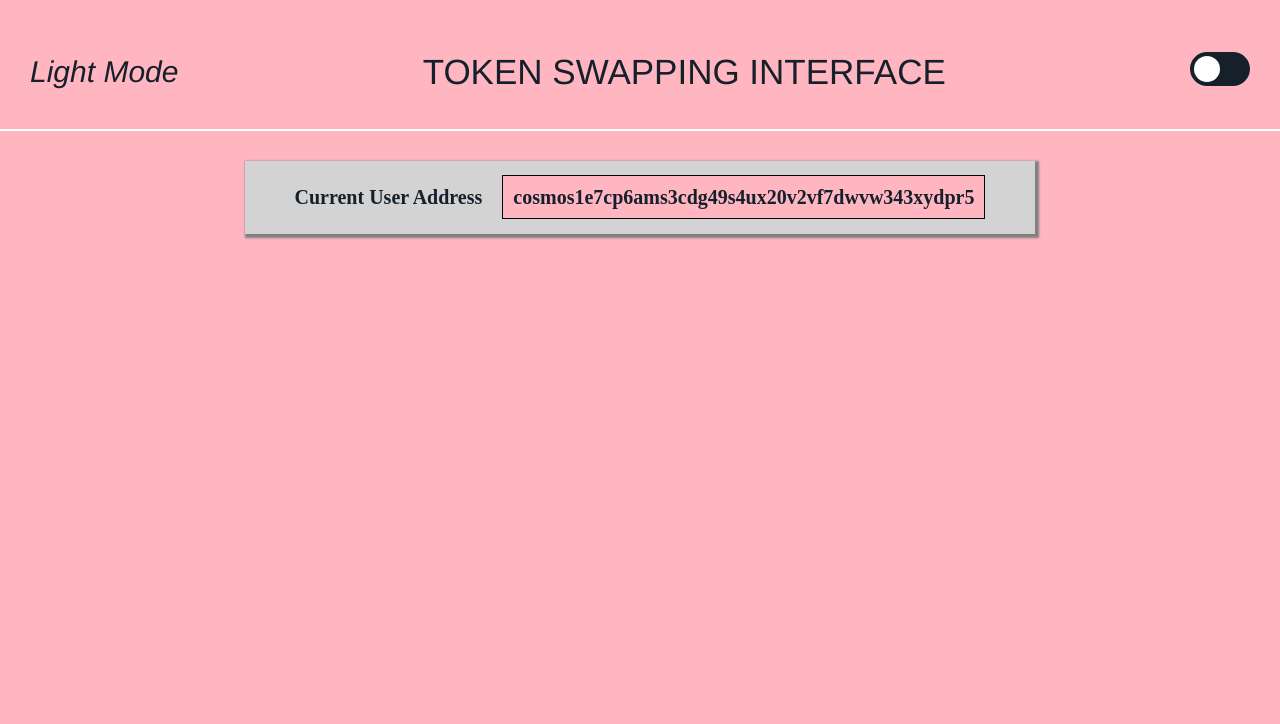
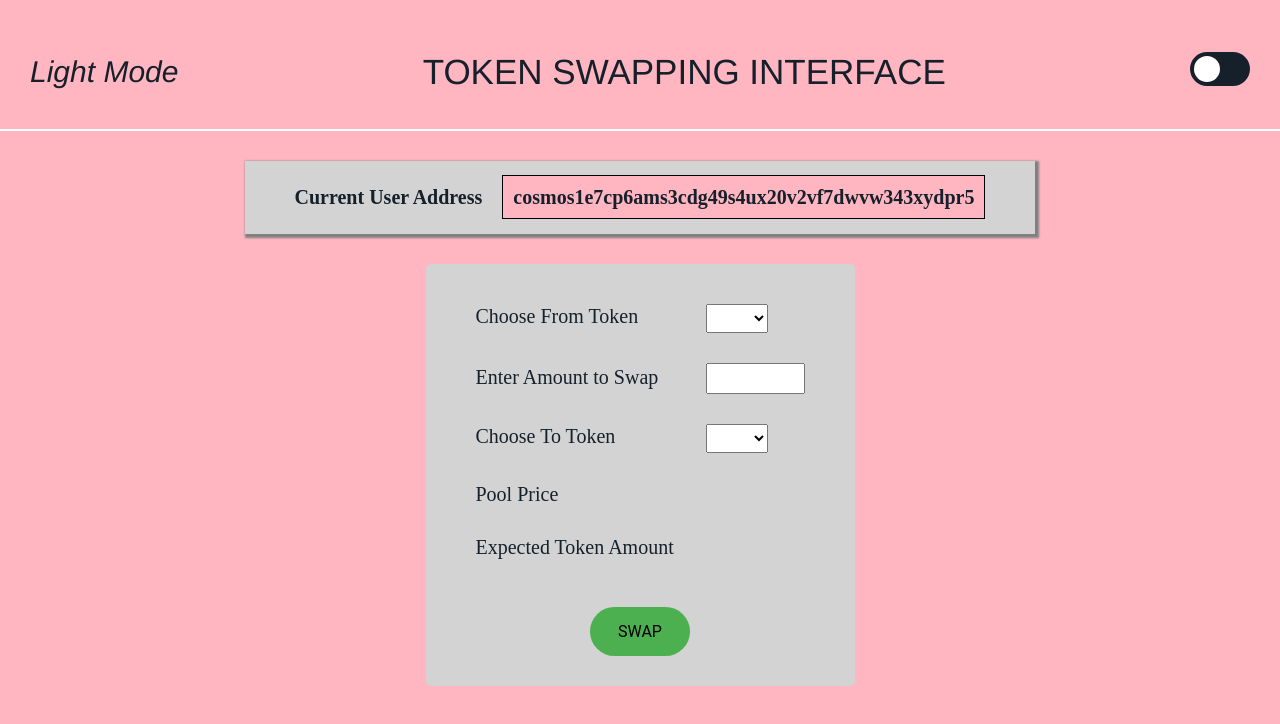
Before and after one commit to saranyavinjarapu/TokenSwappingInterface, a Vue app: page / in a window 1280 px wide. Shown: the top 724 px of the page. Built offline with nearby package versions, Linux system fonts and the light colour scheme; the HTML template or start-up script is replaced by a standard one.

Commit message:
added token swap component with necessary form fields and swap button and add the component to home view

```diff
--- /dev/null
+++ b/src/components/TokenSwap.vue
@@ -0,0 +1,100 @@
+<template>
+  <div class="tokenswap">
+    <form ref="tokenswapform" @submit.prevent="false">
+      <div>
+        <label>Choose From Token</label>
+        <select v-model="selectFromToken"></select>
+      </div>
+      <div>
+        <label>Enter Amount to Swap</label>
+        <input type="number" v-model="swapAmount" />
+      </div>
+      <div>
+        <label>Choose To Token</label>
+        <select v-model="selectToToken"></select>
+      </div>
+      <div>
+        <label>Pool Price</label>
+      </div>
+      <div>
+        <label>Expected Token Amount</label>
+      </div>
+      <br />
+      <div class="button_container">
+        <button type="submit">SWAP</button>
+      </div>
+    </form>
+  </div>
+</template>
+
+<script lang="ts">
+import { defineComponent } from 'vue';
+
+export default defineComponent({
+  name: 'TokenSwap',
+  data() {
+    return {
+      selectFromToken: '',
+      swapAmount: '',
+      selectToToken: ''
+    };
+  }
+});
+</script>
+
+<style scoped lang="scss">
+.tokenswap {
+  padding: 20px 50px 0px 50px;
+  margin-bottom: 20px;
+  border-radius: 5px;
+  background: #d3d3d3;
+  display: flex;
+}
+
+.dark .tokenswap {
+  background: #212429;
+}
+
+.tokenswap form div {
+  margin-top: 20px;
+  margin-bottom: 30px;
+}
+.tokenswap form label {
+  display: inline-block;
+  width: 230px;
+  text-align: left;
+  font-size: 20px;
+}
+
+.tokenswap form select {
+  padding: 5px 20px 5px 20px;
+}
+
+.tokenswap form input {
+  padding: 5px 20px 5px 20px;
+  width: 55px;
+  font-size: 15px;
+  font-family: Arial, sans-serif;
+}
+
+.tokenswap .button_container {
+  justify-content: center;
+  display: flex;
+  margin-top: 0px;
+}
+.tokenswap .button_container button {
+  background: #4caf50;
+  border: none;
+  color: #000000;
+  padding: 15px;
+  border-radius: 100px;
+  width: 100px;
+  font-family: 'Roboto', sans-serif;
+  font-size: 16px;
+}
+
+.dark .tokenswap .button_container button {
+  background: #2172e5;
+  color: #ffffff;
+}
+</style>
--- a/src/views/Home.vue
+++ b/src/views/Home.vue
@@ -1,17 +1,20 @@
 <template>
   <div class="home">
     <UserAddress />
+    <TokenSwap />
   </div>
 </template>
 
 <script lang="ts">
 import { defineComponent } from 'vue';
 import UserAddress from '@/components/UserAddress.vue';
+import TokenSwap from '@/components/TokenSwap.vue';
 
 export default defineComponent({
   name: 'Home',
   components: {
-    UserAddress
+    UserAddress,
+    TokenSwap
   }
 });
 </script>
```
